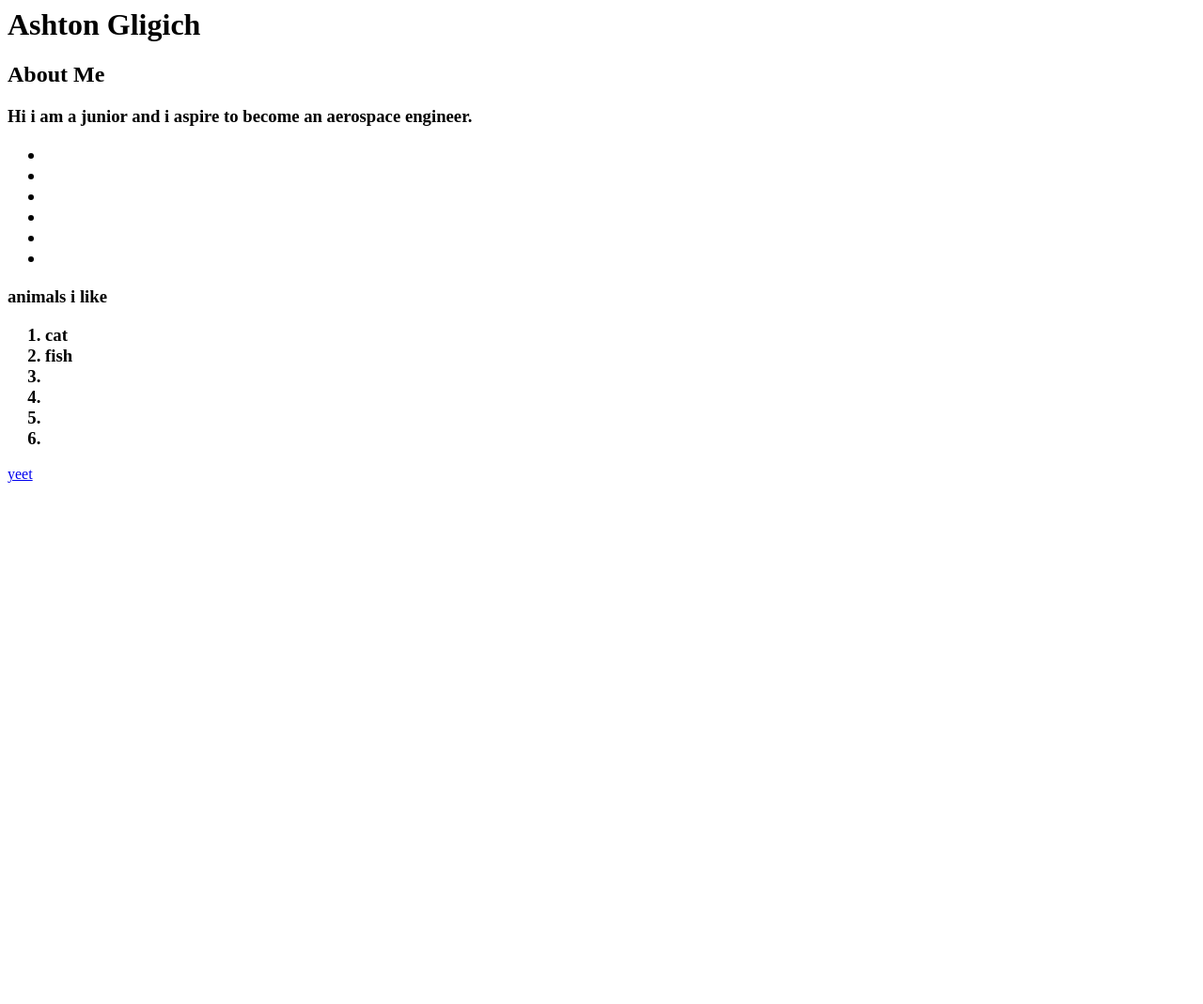
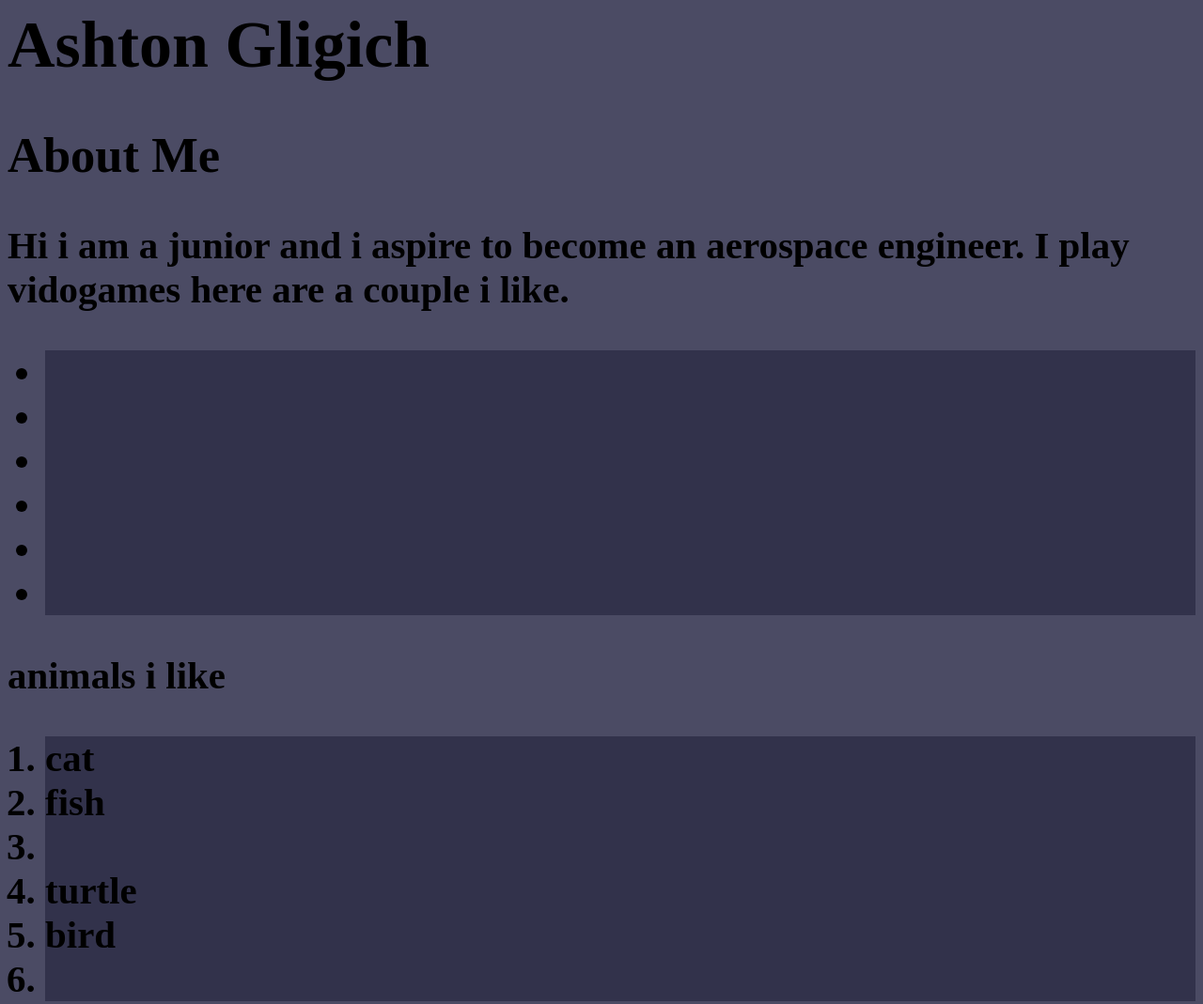
Before and after one commit to staten-island-tech/intro-to-html-ashikgligich, a plain HTML site: page index.html in a window 1280 px wide. Shown: the top 1069 px of the page at 94% size. Before the commit the page ends 800 px from the top, so only its background shows below. Drawn offline with Linux system fonts and the light colour scheme.

Commit message:
css aded

```diff
--- a/index.html
+++ b/index.html
@@ -1,31 +1,38 @@
 <html lang="en">
-<head>
-    <meta charset="UTF-8">
-    <meta http-equiv="X-UA-Compatible" content="IE=edge">
-    <meta name="viewport" content="width=device-width, initial-scale=1.0">
+  <head>
+    <meta charset="UTF-8" />
+    <meta http-equiv="X-UA-Compatible" content="IE=edge" />
+    <meta name="viewport" content="width=device-width, initial-scale=1.0" />
+    <link rel="stylesheet" href="style.css">
     <title>Ashton Gligich</title>
-</head>
-<body>
+  </head>
+  <body>
+
     <h1>Ashton Gligich</h1>
+
     <h2>About Me</h2>
-    <h3>Hi i am a junior and i aspire to become an aerospace engineer.</h3>
-    <ul><h3>
+    <h3>Hi i am a junior and i aspire to become an aerospace engineer. I play vidogames here are a couple i like.</h3>
+    <ul>
+      <h3>
         <li></li>
         <li></li>
         <li></li>
         <li></li>
         <li></li>
         <li></li>
-    </h3></ul>
+      </h3>
+    </ul>
     <h3>animals i like</h3>
-    <ol><h3>
+    <ol>
+      <h3>
         <li>cat</li>
         <li>fish</li>
         <li></li>
+        <li>turtle</li>
+        <li>bird</li>
         <li></li>
-        <li></li>
-        <li></li>
-    </h3></ol>
+      </h3>
+    </ol>
     <a href="https://www.youtube.com/">yeet</a>
-</body>
+  </body>
 </html>
--- /dev/null
+++ b/style.css
@@ -0,0 +1,19 @@
+body{
+    background-color: rgb(75, 75, 100);
+    font-size: 35;
+}
+head{
+    background-color: rgb(50, 50, 50);
+}
+li{
+    background-color: rgb(50, 50, 75);
+
+}
+
+.list-item{
+
+}
+
+#id-item{
+    font-size: ;
+}
```
